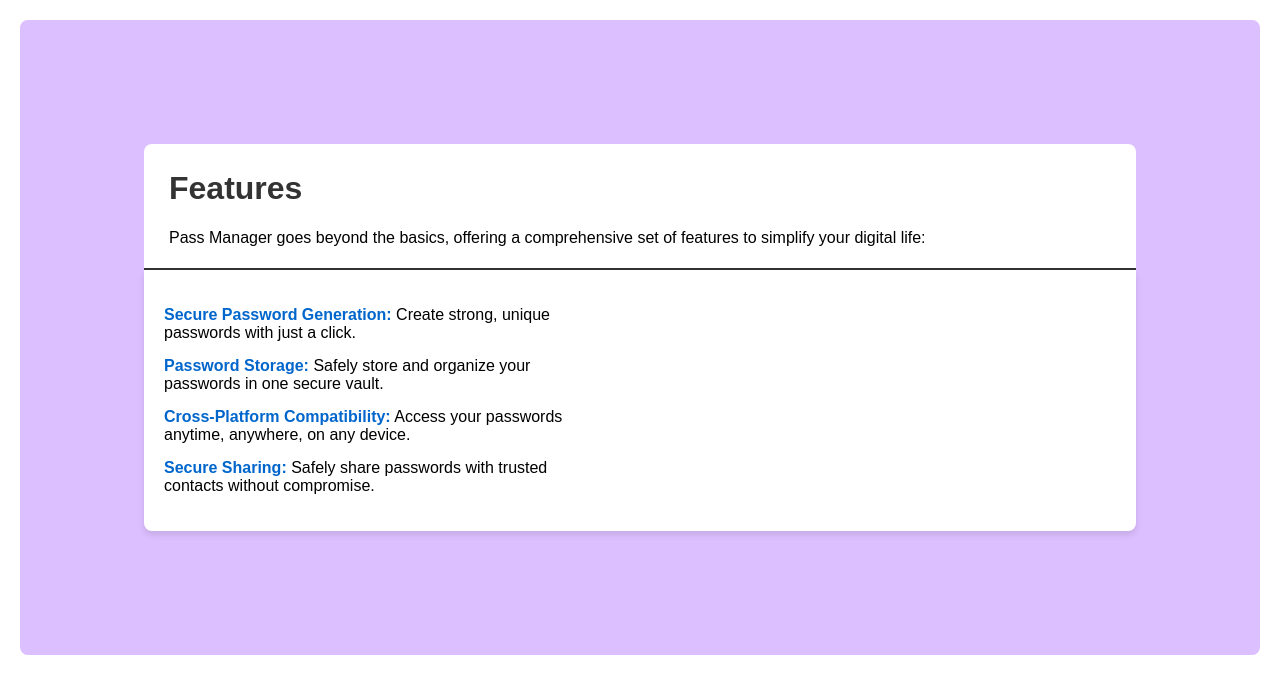
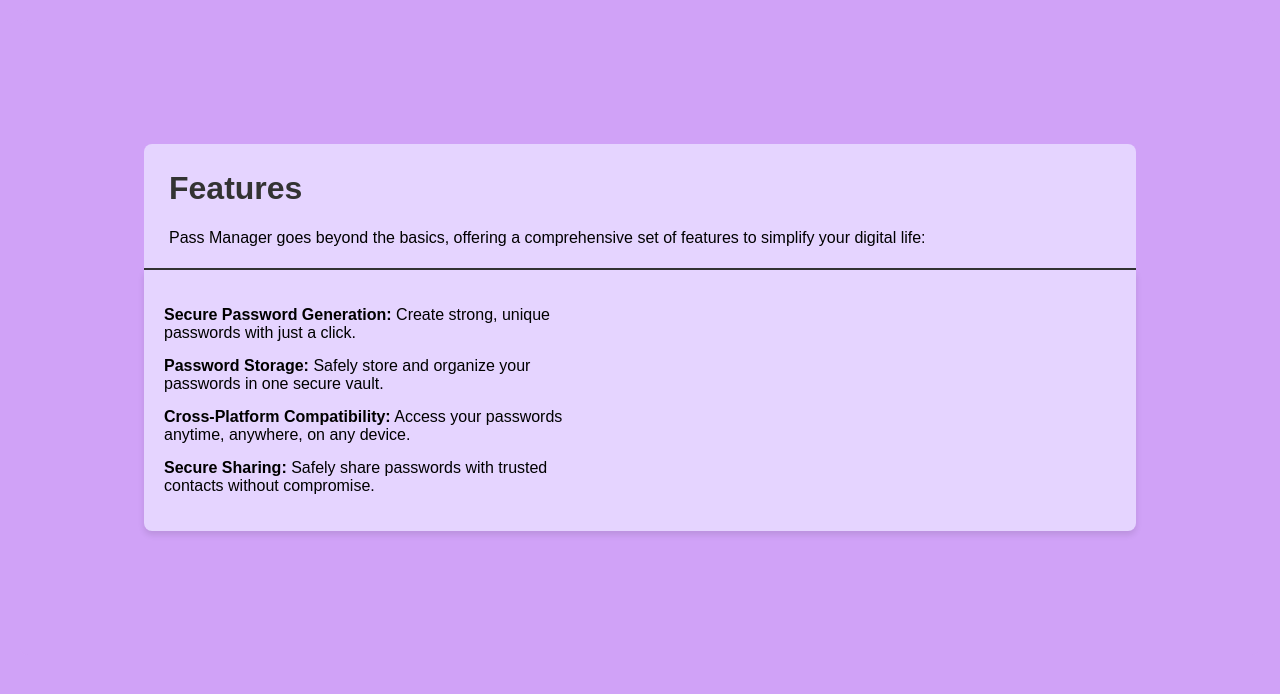
Before and after one commit to Adarshakarki/adarshakarki.github.io, a PHP site: page /features.html in a window 1280 px wide. Shown: the top 694 px of the page. Run offline with PHP 8.4, Linux system fonts and the light colour scheme.

Commit message:
Add files via upload

```diff
--- a/features.css
+++ b/features.css
@@ -1,6 +1,7 @@
 body {
     font-family: Arial, sans-serif;
     margin: 20px;
+    background-color: #D0A2F7;
 }
 
 h1 {
@@ -18,18 +19,18 @@ li {
 }
 
 strong {
-    color: #0066cc;
+    color: black;
 }
 
 .background-container {
     box-sizing: border-box;
     padding: 10%;
-    background-color: #DCBFFF;
+    background-color: #D0A2F7;
     border-radius: 8px;
 }
 
 header {
-    background-color: white;
+    background-color: #E5D4FF;
     color: black;
     padding: 5px;
     border-top-left-radius: 8px;
@@ -40,7 +41,7 @@ header {
 }
 
 .text-box {
-    background-color: #fff;
+    background-color: #E5D4FF;
     border-bottom-left-radius: 8px;
     border-bottom-right-radius: 8px;
     padding: 20px;
```
